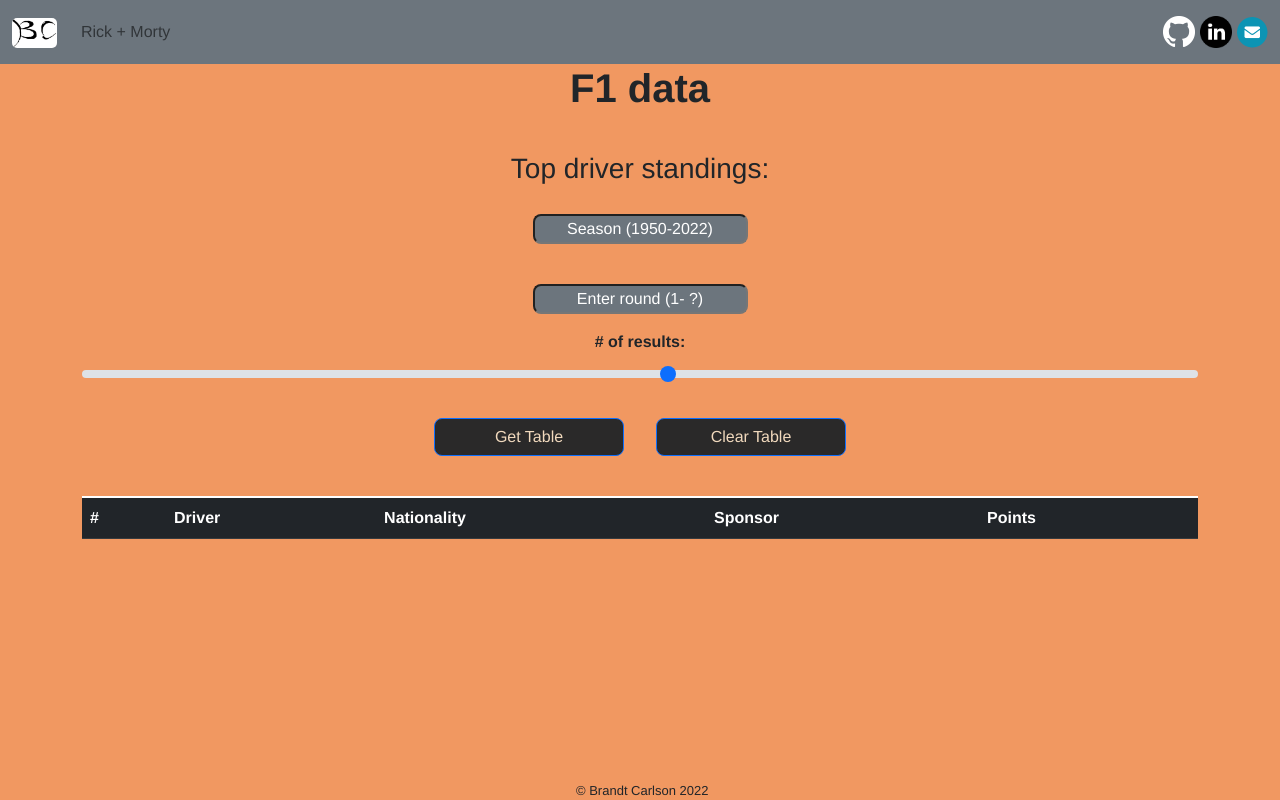
After one commit to Brandt-C/API-playground, a Flask app: page /f1 in a window 1280 px wide. The commit adds this page. Run offline with Flask 2, Linux system fonts and the light colour scheme; lists and menus that the app fills with data are empty.

Commit message:
added f1 page

```diff
--- a/app/routes.py
+++ b/app/routes.py
@@ -31,3 +31,7 @@ def rm():
         loc.load_loc(locform.data['loc_choice'])
         return render_template('rm.html', new=new, epi=epi, epform=epform, locform=locform, loc=loc)
     return render_template('rm.html', new=new, epi=epi, epform=epform, locform=locform, loc=loc)
+
+@app.route('/f1')
+def f1():
+    return render_template('f1.html')
--- /dev/null
+++ b/app/static/css/f1.css
@@ -0,0 +1,26 @@
+h3, h1 {
+    text-align: center;
+    margin-bottom: 1em;
+}
+#formrow {
+    padding: 20px;
+    justify-items: center;
+    align-items: center;
+
+}
+::placeholder {
+    color: white;
+}
+#season, #round {
+    display: block;
+    margin: auto;
+    background-color: rgb(108,117,125);
+    border-radius: 8px;
+}
+
+
+#range {
+    display: flex;
+    justify-content: center;
+    font-weight: 800;
+}
--- a/app/static/css/main.css
+++ b/app/static/css/main.css
@@ -62,13 +62,13 @@ h3 {
 #bwel {
     align-items: center;
 }
-#submit {
+#submit, #f1-btn {
     background-color: rgb(42, 41, 41);
     color:rgb(241, 217, 189);
     border-radius: 8px;
     align-items: center;
 }
-#submit:hover {
+#submit, #f1-btn:hover {
     background-color: black;
     color: white;
 }
--- /dev/null
+++ b/app/static/js/f1.js
@@ -0,0 +1,43 @@
+let form  = document.querySelector('#dform');
+form.addEventListener('submit', (event) => {
+    event.preventDefault();
+    let season = event.path[0][0].value
+    let round = event.path[0][1].value
+    let results = event.path[0][2].value
+    console.log(season, round, results);
+    loadTable(season, round, results);
+    form.reset();
+});
+
+
+let getTable = async (season, round) => {
+    let response = await axios.get(`https://ergast.com/api/f1/${season}/${round}/driverStandings.json`);
+    if (response.status == 200) {
+        return response.data
+    }
+    return null
+}
+
+let loadTable = async (season, round, results) => {
+    let data = await getTable(season, round);
+    if (data == null) {
+        console.log('error with API request')
+        return
+    }
+    console.log(data)
+    for (i=0; i<results-1; i++) {
+    let new_row = `
+    <tr>
+        <th scope="row">${i+1}</th>
+        <td id="name1" colspan="2" class="table-active">${data.MRData.StandingsTable.StandingsLists[0].DriverStandings[i].Driver.givenName} ${data.MRData.StandingsTable.StandingsLists[0].DriverStandings[i].Driver.familyName}</td>
+        <td id="nationality1">${data.MRData.StandingsTable.StandingsLists[0].DriverStandings[i].Driver.nationality}</td>
+        <td id="sponsor1">${data.MRData.StandingsTable.StandingsLists[0].DriverStandings[i].Constructors[0].constructorId}</td>
+        <td id="points1">${data.MRData.StandingsTable.StandingsLists[0].DriverStandings[i].points}</td>
+    </tr>`;
+    document.getElementById('drivertable').insertAdjacentHTML('beforeend', new_row);
+}
+}
+
+let clearTable = () => {
+    document.getElementById('drivertable').innerHTML='';
+}
--- /dev/null
+++ b/app/templates/f1.html
@@ -0,0 +1,74 @@
+{% extends 'index.html' %}
+
+{% block css %}
+<script src="https://cdn.jsdelivr.net/npm/axios/dist/axios.min.js" defer></script>
+<script src="../static/js/f1.js" defer></script>
+<link rel="stylesheet" href="../static/css/f1.css">
+
+{% endblock %}
+
+
+
+{% block content %}
+<h1>F1 data</h1>
+<div class="container">
+<h3>Top driver standings:</h3>
+    <section>
+        <form id="dform">
+            <div id="formrow " class="form-group mx-auto">
+                <div class="input-group mb-3 season">
+                    <!--<label for="season">season</label>-->
+                    <input style="text-align:center;" type="text" class="text" id="season"
+                        placeholder="Season (1950-2022)">
+                </div>
+                <br>
+                <div class="input-group mb-3 round">
+                    <!--<label for="round">status</label>-->
+                    <input style="text-align:center;" type="text" class="text" id="round"
+                        placeholder="Enter round (1- ?)">
+                </div>
+                <div id="range" class="input-group mb-3 results">
+                    <label id="results-label" for="results" class="form-label"># of results:</label>
+                    <input class="form-range" type="range" id="results" min="1" max="20" step="1">
+                </div>
+            </div>
+            <div class="row justify-content-center">
+                <button id="f1-btn" type="submit" class="btn btn-primary col-2 m-3 mt-3">Get Table</button>
+
+                <button id="f1-btn" class="btn btn-primary col-2 m-3 mt-3" onclick="clearTable();">Clear Table</button>
+            </div>
+        </form>
+        <br>
+    </section>
+    <table id="f1-table" class="table table-dark">
+        <thead>
+        </thead>
+        <tbody id="drivertable">
+            <tr>
+                <th><b>#</b></th>
+                <th colspan="2"><b>Driver</b></th>
+                <th><b>Nationality</b></th>
+                <th><b>Sponsor</b></th>
+                <th><b>Points</b></th>
+            </tr>
+            <!--<tr>
+                    <th scope="row">1</th>
+                    <td id="name" colspan="2" class="table-active"></td>
+                    <td id="nationality"></td>
+                    <td id="sponsor"></td>
+                    <td id="points"></td>
+                </tr>-->
+
+        </tbody>
+    </table>
+</div>
+{% endblock %}
+
+{% block content2 %}
+{% endblock %}
+
+{% block content3 %}
+{% endblock %}
+
+{% block content4 %}
+{% endblock %}
--- a/app/templates/index.html
+++ b/app/templates/index.html
@@ -14,6 +14,7 @@
     crossorigin="anonymous"></script>
   <link rel="stylesheet" href="../static/css/main.css">
   {% block css %}
+
   {% endblock %}
 
 </head>
```
